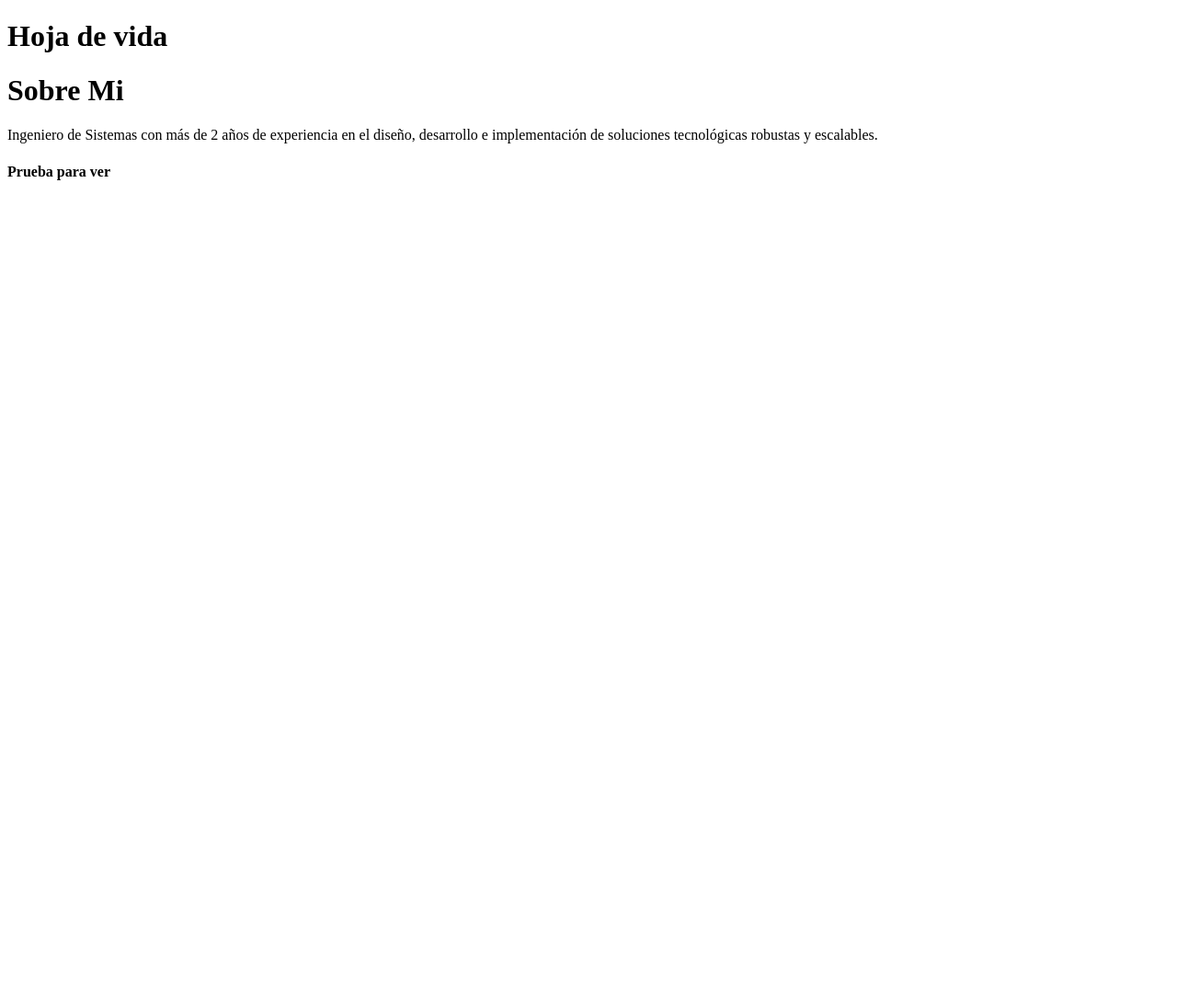
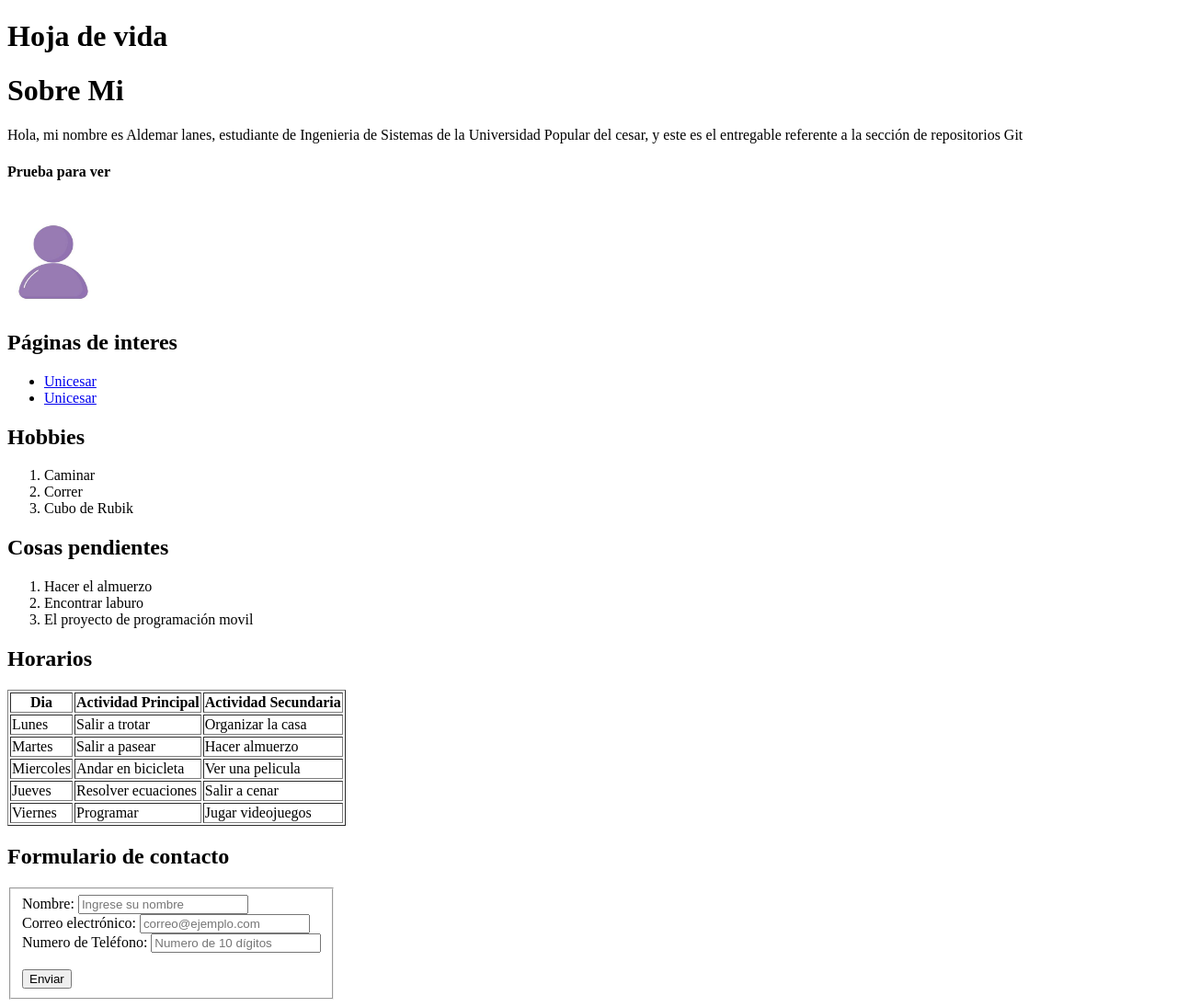
Before and after one commit to Aldemarfino/entregable_1, a plain HTML site: page index.html in a window 1280 px wide. Shown: the whole page at 92% size. Before the commit the page ends 800 px from the top, so only its background shows below. Drawn offline with Linux system fonts and the light colour scheme.

Commit message:
Ingresar tabla, formulario y demás información personal

```diff
--- a/index.html
+++ b/index.html
@@ -1,14 +1,95 @@
 <!DOCTYPE html>
 <html lang="en">
+
 <head>
     <meta charset="UTF-8">
     <meta name="viewport" content="width=device-width, initial-scale=1.0">
     <title>Entregable 1</title>
 </head>
+
 <body>
     <h1>Hoja de vida</h1>
     <h1>Sobre Mi</h1>
-    <p>Ingeniero de Sistemas con más de 2 años de experiencia en el diseño, desarrollo e implementación de soluciones tecnológicas robustas y escalables.</p>
+    <p>Hola, mi nombre es Aldemar lanes, estudiante de Ingenieria de Sistemas de la Universidad Popular del cesar, y
+        este es el entregable referente a la sección de repositorios Git</p>
     <h4>Prueba para ver</h4>
+    <br>
+    <img src="usario2.jpg" alt="" width="100" height="100">
+    <br>
+    <h2>Páginas de interes</h2>
+    <ul>
+        <li><a href="https://aulaweb.unicesar.edu.co/">Unicesar</a></li>
+        <li><a href="https://www.youtube.com/?app=desktop&hl=es">Unicesar</a></li>
+    </ul>
+
+    <h2>Hobbies</h2>
+    <ol>
+        <li>Caminar</li>
+        <li>Correr</li>
+        <li>Cubo de Rubik</li>
+    </ol>
+    <h2>Cosas pendientes</h2>
+    <ol>
+        <li>Hacer el almuerzo</li>
+        <li>Encontrar laburo</li>
+        <li>El proyecto de programación movil</li>
+    </ol>
+    <h2>Horarios</h2>
+    <table border="1">
+        <thead>
+            <tr>
+                <th>Dia</th>
+                <th>Actividad Principal</th>
+                <th>Actividad Secundaria</th>
+            </tr>
+        </thead>
+        <tbody>
+            <tr>
+                <td>Lunes</td>
+                <td>Salir a trotar</td>
+                <td>Organizar la casa</td>
+            </tr>
+            <tr>
+                <td>Martes</td>
+                <td>Salir a pasear</td>
+                <td>Hacer almuerzo</td>
+            </tr>
+            <tr>
+                <td>Miercoles</td>
+                <td>Andar en bicicleta</td>
+                <td>Ver una pelicula</td>
+            </tr>
+            <tr>
+                <td>Jueves</td>
+                <td>Resolver ecuaciones</td>
+                <td>Salir a cenar</td>
+            </tr>
+            <tr>
+                <td>Viernes</td>
+                <td>Programar</td>
+                <td>Jugar videojuegos</td>
+            </tr>
+        </tbody>
+    </table>
+
+    <h2>Formulario de contacto</h2>
+    <form>
+        <fieldset style="width: fit-content;">
+            <label for="txtNombre">Nombre: </label>
+            <input id="txtNombre" placeholder="Ingrese su nombre" type="text" required>
+            <br>
+
+            <label for="txtCorreo">Correo electrónico: </label>
+            <input id="txtCorreo" placeholder="correo@ejemplo.com" type="email" required>
+            <br>
+
+            <label for="txtTelefono">Numero de Teléfono: </label>
+            <input id="txtTelefono" placeholder="Numero de 10 dígitos" type="number" required>
+            <br>
+            <br>
+            <input type="submit" value="Enviar">
+        </fieldset>
+    </form>
 </body>
+
 </html>
```
Also changed, not shown: usario2.jpg (added).
